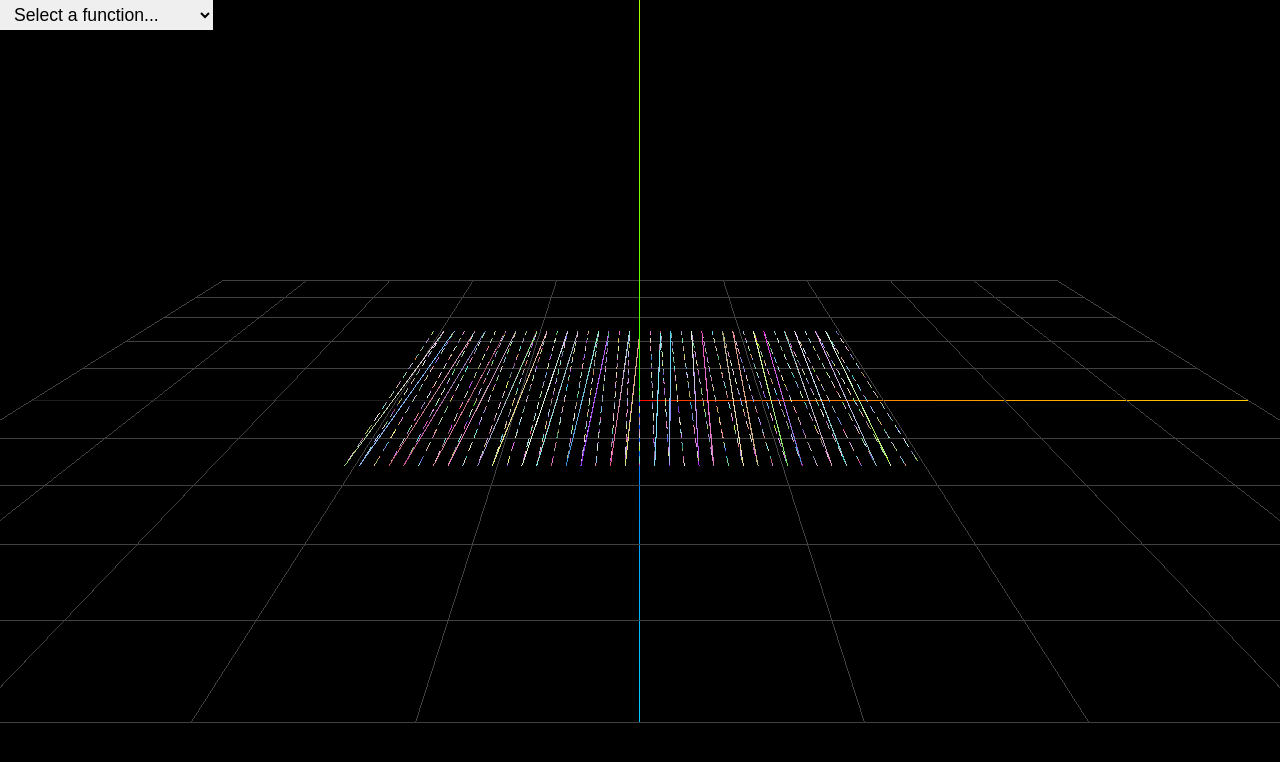
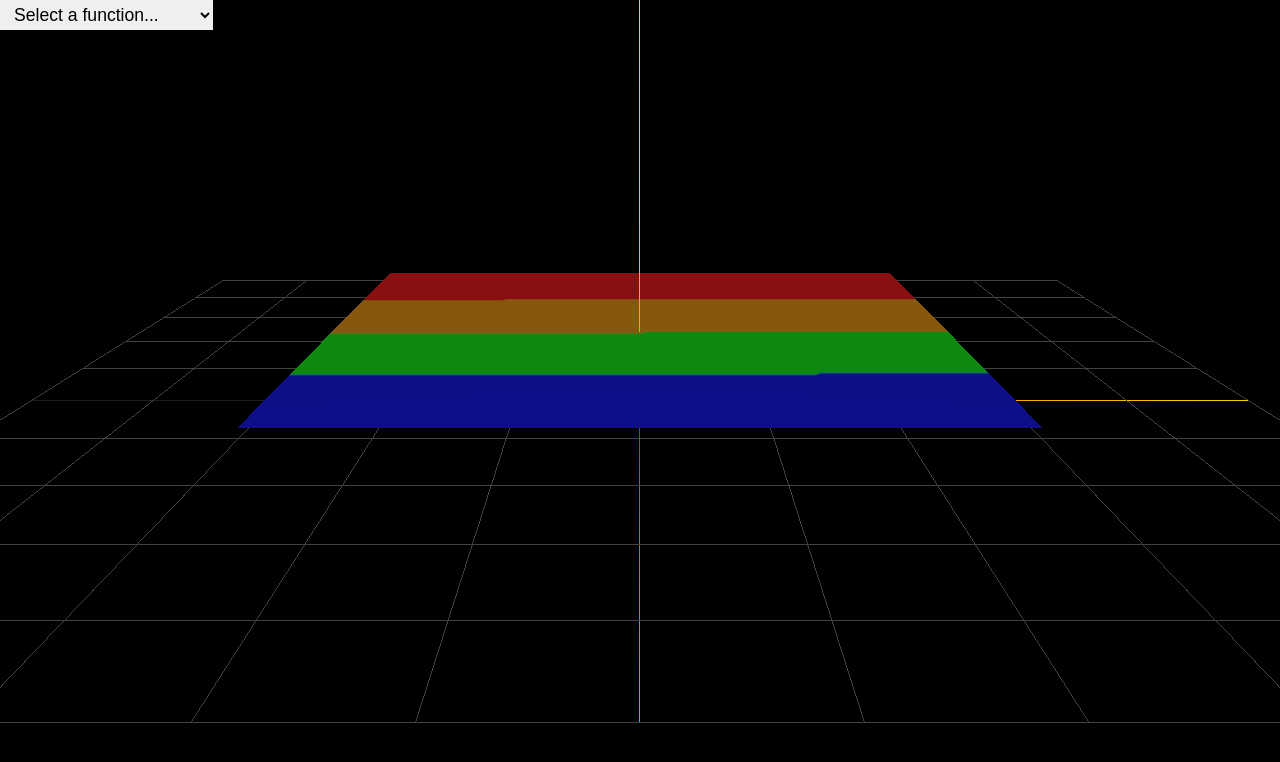
Before and after one commit to KreaMonto/function_grapher, a website built with Parcel: page index.html in a window 1280 px wide. Built offline with nearby package versions, Linux system fonts and the light colour scheme; animation ran at ten frames a second.

Commit message:
second version

```diff
--- a/index.html
+++ b/index.html
@@ -28,10 +28,11 @@
     </style>
 </head>
 <body>
-    <select
-    name="selector"
-    id="selector"
-    ></select>
+    <select name="selector" id="selector">
+        <option value="none">Select a function...</option>
+        <option value="cone">Cone</option>
+        <option value="hyperbolicParaboloid">Hyperbolic Paraboloid</option>
+    </select>
     <script type="module" src="./src/main.js"></script>
 </body>
 </html>
--- a/src/main.js
+++ b/src/main.js
@@ -59,66 +59,65 @@ camera.lookAt(axesHelper.position)
 
 // Adding a plane
 // -------------------------
-// const planeGeometry = new THREE.PlaneGeometry(100, 100)
-// const planeMaterial = new THREE.MeshBasicMaterial({ color: 0x00ff00, side: THREE.DoubleSide, opacity: 0.1 })
-// const plane = new THREE.Mesh(planeGeometry, planeMaterial)
-// plane.rotation.x = Math.PI / 2
-// scene.add(plane)
+const planeGeometry = new THREE.PlaneGeometry(5, 5, 100, 100)
+const planeMaterial = new THREE.MeshStandardMaterial({ vertexColors: true, side: THREE.DoubleSide, opacity: 0.1 })
+graph = new THREE.Mesh(planeGeometry, planeMaterial)
+graph.rotation.x = -Math.PI / 2
+graph.position.y = -1
+graph.castShadow = true
+graph.receiveShadow = true
+scene.add(graph)
+
+// defining colors
+// -------------------------
+const rainbowColors = [
+    new THREE.Color(0xff0000), // Rojo
+    new THREE.Color(0xffa500), // Naranja
+    new THREE.Color(0x00ff00), // Verde
+    new THREE.Color(0x0000ff)  // Azul
+];
 
 
-// Data generation
+// Data handling
 // -------------------------
-function generatePoints(func) {
-    const points = [];
-    const step = 0.1;
-    const range = 2;
+const vertices = planeGeometry.attributes.position.array;
+const colors = new Float32Array(vertices.length); // colors
 
-    for (let x = -range; x <= range; x += step) {
-        for (let y = -range; y <= range; y += step) {
-            const z = func(y, x);
-            points.push(new THREE.Vector3(x, z, y));
-        }
-    }
+const width = planeGeometry.parameters.width;
+const height = planeGeometry.parameters.height;
+const widthSegments = planeGeometry.parameters.widthSegments;
+const heightSegments = planeGeometry.parameters.heightSegments;
+const stepX = width / widthSegments;
+const stepY = height / heightSegments;
 
-    return points;
+for (let i = 0; i < vertices.length; i += 3) {
+    const x = (i / 3 % (widthSegments + 1)) * stepX - width / 2;
+    const y = Math.floor(i / 3 / (widthSegments + 1)) * stepY - height / 2;
+    const z = func(x, y);
+    vertices[i + 2] = z;
+
+    // Asign colors
+    const colorIndex = Math.floor((i / 3) / ((widthSegments + 1) * (heightSegments + 1)) * rainbowColors.length);
+    const color = rainbowColors[colorIndex];
+    colors[i] = color.r;
+    colors[i + 1] = color.g;
+    colors[i + 2] = color.b;
 }
 
-// Geometry creation
-// ---------------------------------------
-function createGeometry(points, normal) {
-    const geometry = new THREE.BufferGeometry();
-    const vertices = new Float32Array(points.length * 3);
-    const colors = new Float32Array(points.length * 3);
+planeGeometry.attributes.position.needsUpdate = true;
+planeGeometry.setAttribute('color', new THREE.BufferAttribute(colors, 3));
 
-    points.forEach((point, index) => {
-        vertices[index * 3] = point.x;
-        vertices[index * 3 + 1] = point.y;
-        vertices[index * 3 + 2] = point.z;
 
-        const color = {
-            r: Math.random(),
-            g: Math.random(),
-            b: Math.random()
-        };
+// Lights
+// -------------------------
+const ambience = new THREE.AmbientLight(0x404040)
+scene.add(ambience)
 
-        colors[index * 3] = color.r;
-        colors[index * 3 + 1] = color.g;
-        colors[index * 3 + 2] = color.b;
-    });
-
-    geometry.setAttribute('position', new THREE.BufferAttribute(vertices, 3));
-    geometry.setAttribute('color', new THREE.BufferAttribute(colors, 3));
-
-    const material = new THREE.MeshBasicMaterial({ vertexColors: true, wireframe: true });
-    return new THREE.Mesh(geometry, material);
-}
-
-// Creating the MESH and adding to the scene
-// ---------------------------------------
-const points = generatePoints(func);
-graph = createGeometry(points);
-scene.add(graph);
-
+const light = new THREE.DirectionalLight(0xffffff, 1)
+light.position.set(0, 20, 20)
+light.castShadow = true
+light.lookAt(axesHelper.position)
+scene.add(light)
 
 // animation and render
 // -------------------------
@@ -146,7 +145,7 @@ window.addEventListener('resize', () => {
 // Functions to be graphed
 // -------------------------------------
 function dot() {
-    return Math.PI / 30;
+    return Math.PI / 2;
 }
 
 function cone(x, y) {
@@ -171,11 +170,7 @@ functionGraper(dot)
 // adding an element to select wich function to show
 // ----------------------------------
 const select = document.getElementById('selector')
-select.innerHTML = `
-<option value="none">Select a function...</option>
-<option value="cone">Cone</option>
-<option value="hyperbolicParaboloid">Hyperbolic Paraboloid</option>
-`
+
 console.log(select)
 
 select.addEventListener('change', (e) => {
@@ -183,6 +178,7 @@ select.addEventListener('change', (e) => {
     console.log(func)
     if (graph) {
         scene.remove(graph)
+        scene.background = 0x000000
         graph = null
     }
     // if func is undefined then renderizar cube
```
